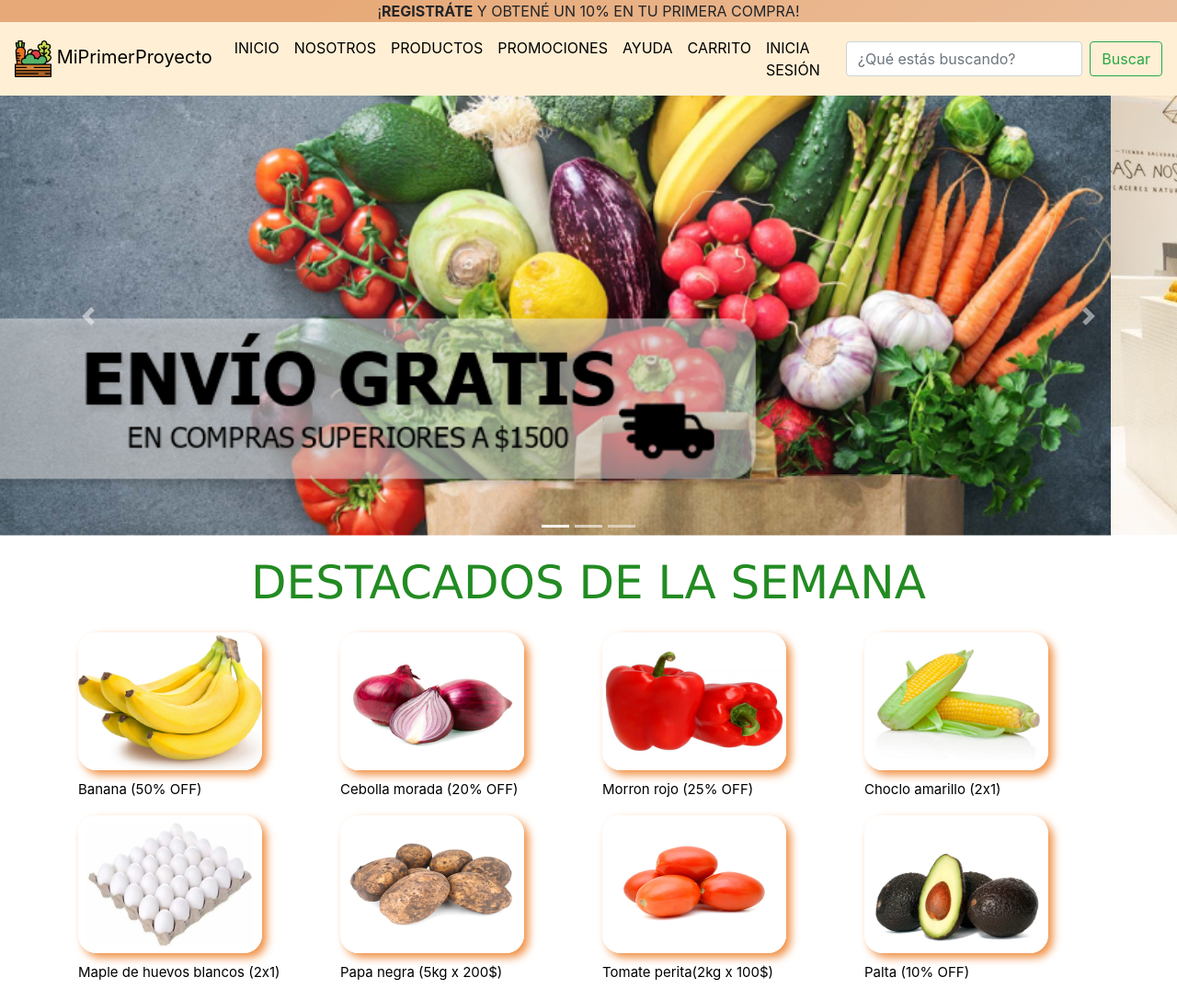
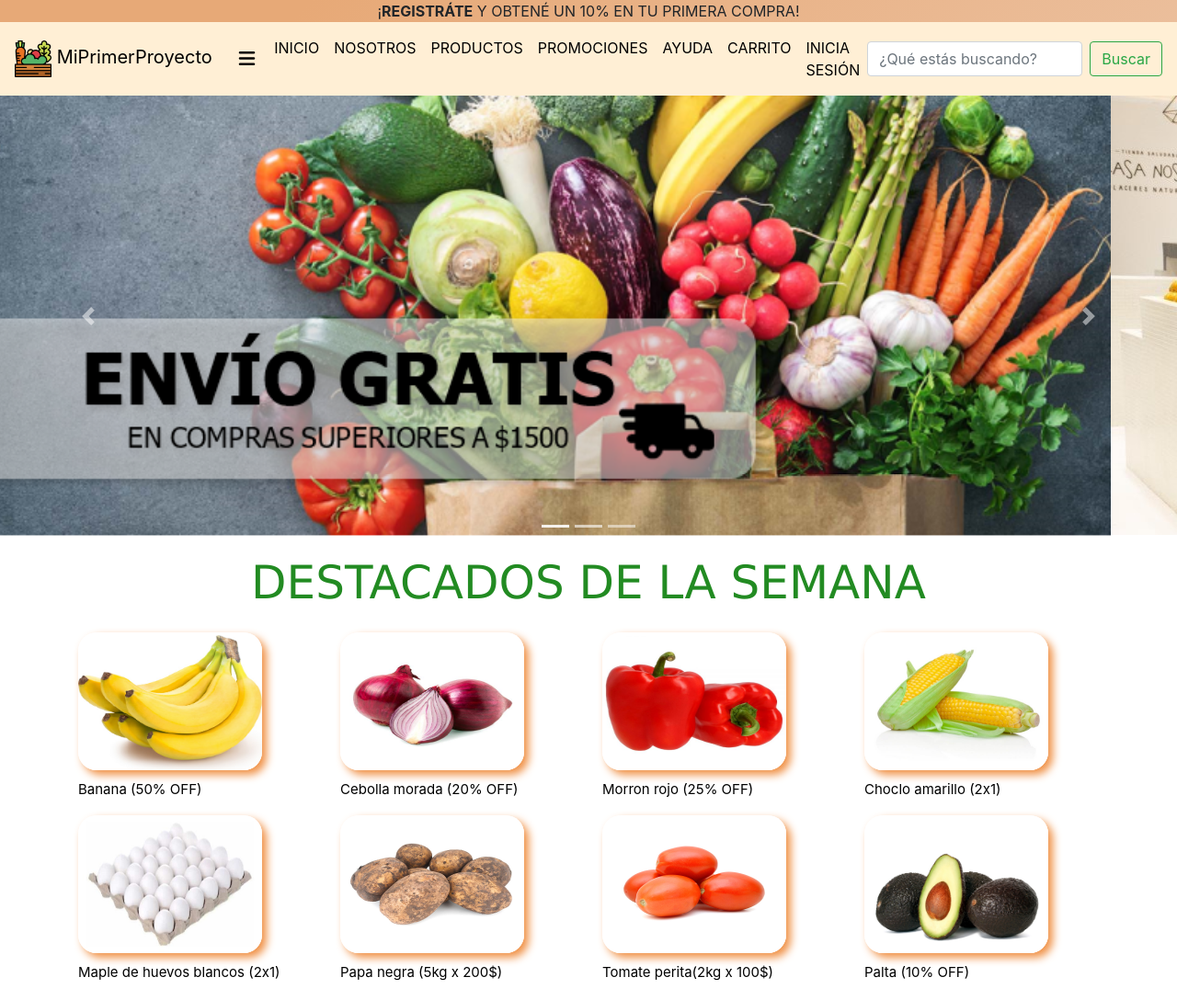
Before and after one commit to hparra07/miProyecto, a plain HTML site: page index.html in a window 1280 px wide. Shown: the top 1088 px of the page at 92% size. Drawn offline with nearby package versions, Linux system fonts and the light colour scheme.

Commit message:
agregue archivos y acomode el navbar

```diff
--- a/index.html
+++ b/index.html
@@ -16,8 +16,8 @@
         <div id="arriba">¡<strong>REGISTRÁTE</strong> Y OBTENÉ UN 10% EN TU PRIMERA COMPRA!</div>
         <nav class="navbar navbar-expand-md navbar-dark fixed" id="menu">
             <a class="navbar-brand" id="ninguno"><img src="imagenes/vegetales.png" alt="" height="40px"> MiPrimerProyecto</img></a>
-            <button class="navbar-toggler" type="button" data-toggle="collapse" data-target="#navbarCollapse" aria-controls="navbarCollapse" aria-expanded="false" aria-label="Toggle navigation">
-                <span class="navbar-toggler-icon"></span>
+            <button class="icono" type="button" data-toggle="collapse" data-target="#navbarCollapse" aria-controls="navbarCollapse" aria-expanded="false" aria-label="Toggle navigation">
+                <i class="fas fa-bars"></i>
             </button>
             <div class="collapse navbar-collapse" id="navbarCollapse">
                 <ul class="navbar-nav mr-auto my-2 my-lg-0 navbar-nav-scroll" style="max-height: 100px;">
--- a/sass/scss/estilos.scss
+++ b/sass/scss/estilos.scss
@@ -228,6 +228,14 @@ h6{
 #menu{
     background-color:#FFEFD5;
 }
+.icono {
+    padding: 0.25rem 0.75rem;
+    font-size: 1.25rem;
+    line-height: 1;
+    background-color: transparent;
+    border: 1px solid transparent;
+    border-radius: 0.25rem;
+}
 /*--------CODIGOS DE FORMA----------*/
 #centrar{
     display: flex;
```
Also changed, not shown: sass/css/style.css.
